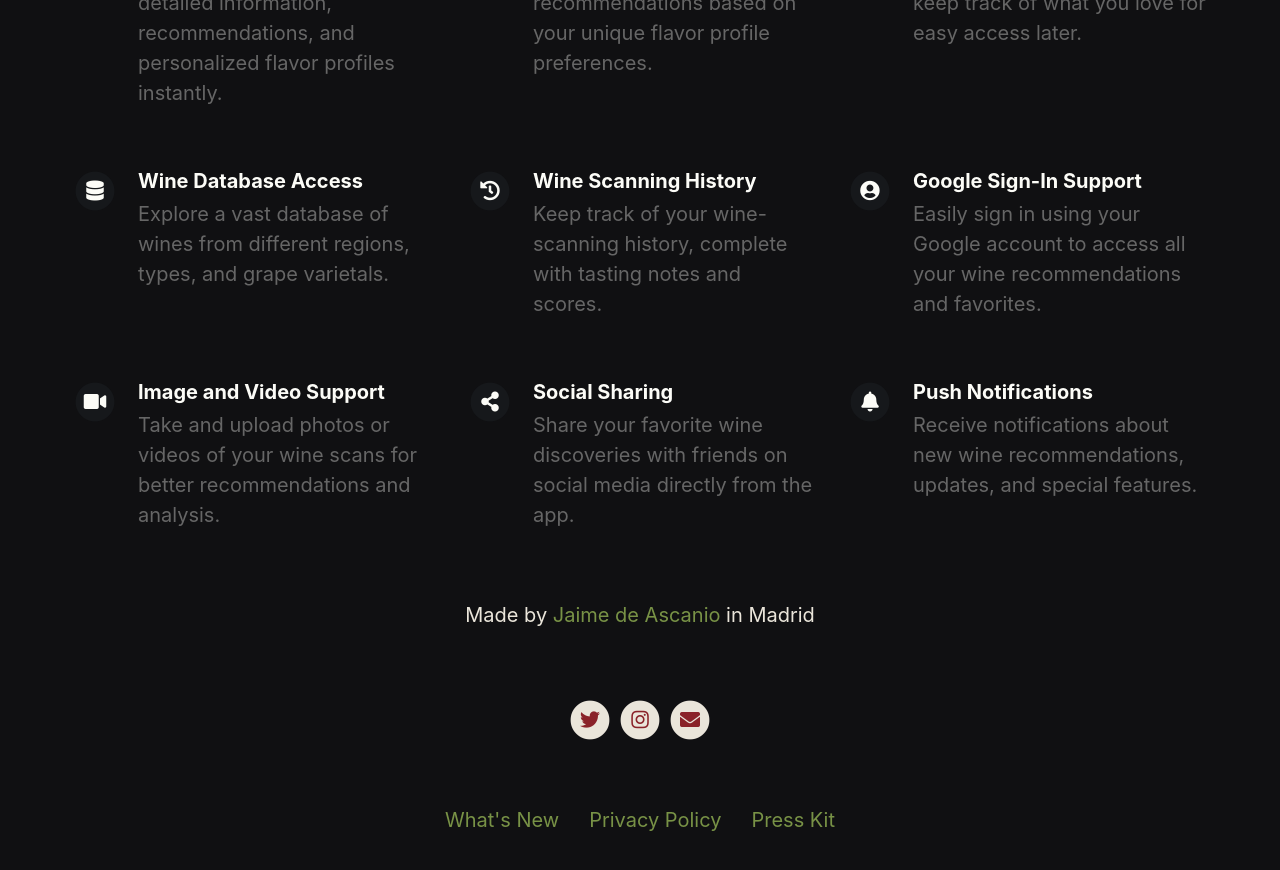
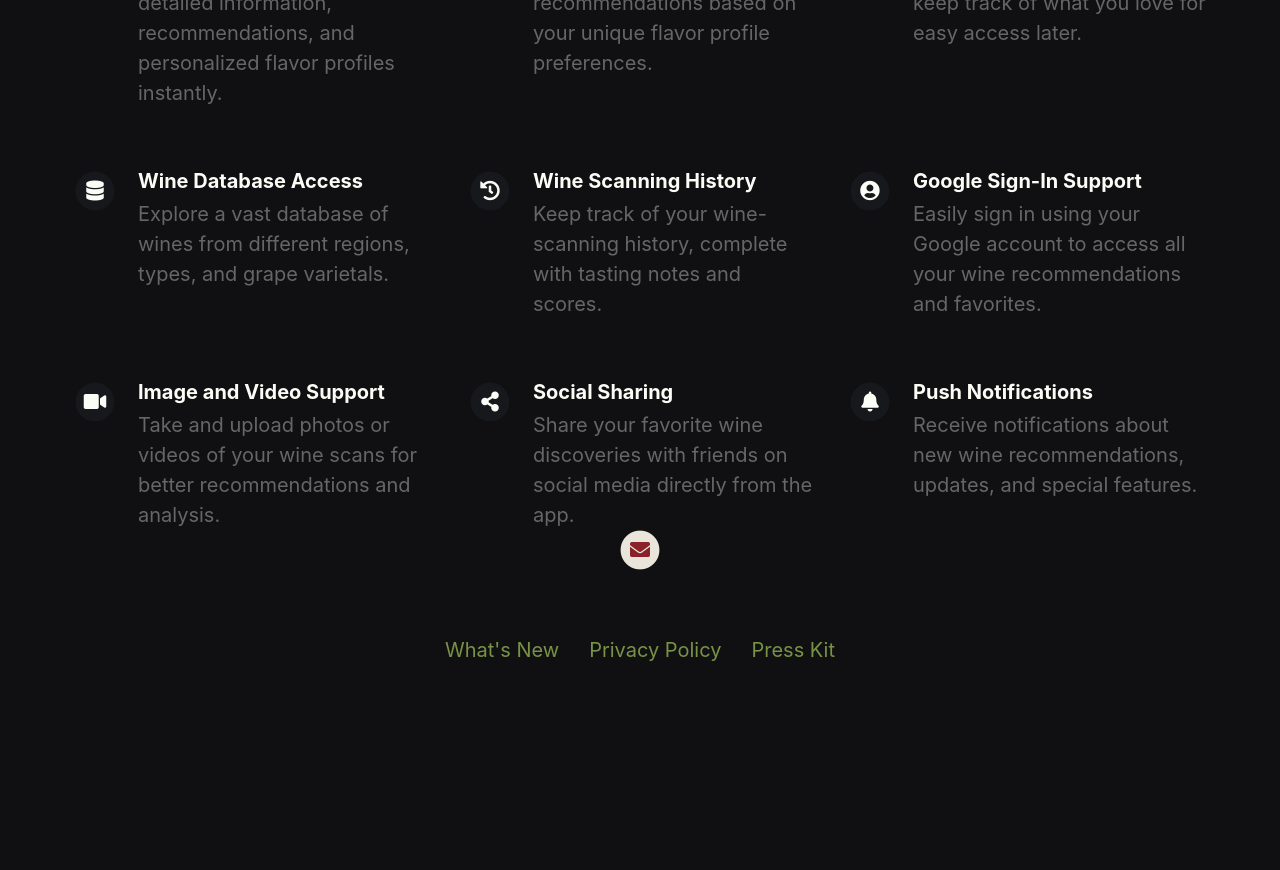
Before and after one commit to ascanio/Somme, a Jekyll site: the page built from index.html, in a window 1280 px wide and 900 px high, scrolled down 1154 px. Shown: the top 870 px of the window. Built offline with Jekyll 4.4.1, drawn with Linux system fonts in a browser that asks for light colours; nearby versions of some CDN libraries; after the commit the page ends 1884 px from its top, so only the background shows below that.

Commit message:
Update _config.yml

```diff
--- a/_config.yml
+++ b/_config.yml
@@ -20,13 +20,13 @@ enable_smart_app_banner                   : true
 
 
 # Information About Yourself
-your_name                                 : Jaime de Ascanio
-your_link                                 : https://sommeapp.com
-your_city                                 : Madrid
+your_name                                 :
+your_link                                 :
+your_city                                 :
 email_address                             : info@sommeapp.com
 facebook_username                         :
-instagram_username                        : ascanio
-twitter_username                          : de_ascanio
+instagram_username                        :
+twitter_username                          :
 github_username                           :
 youtube_username                          :
 mastodon_link                             :
```
